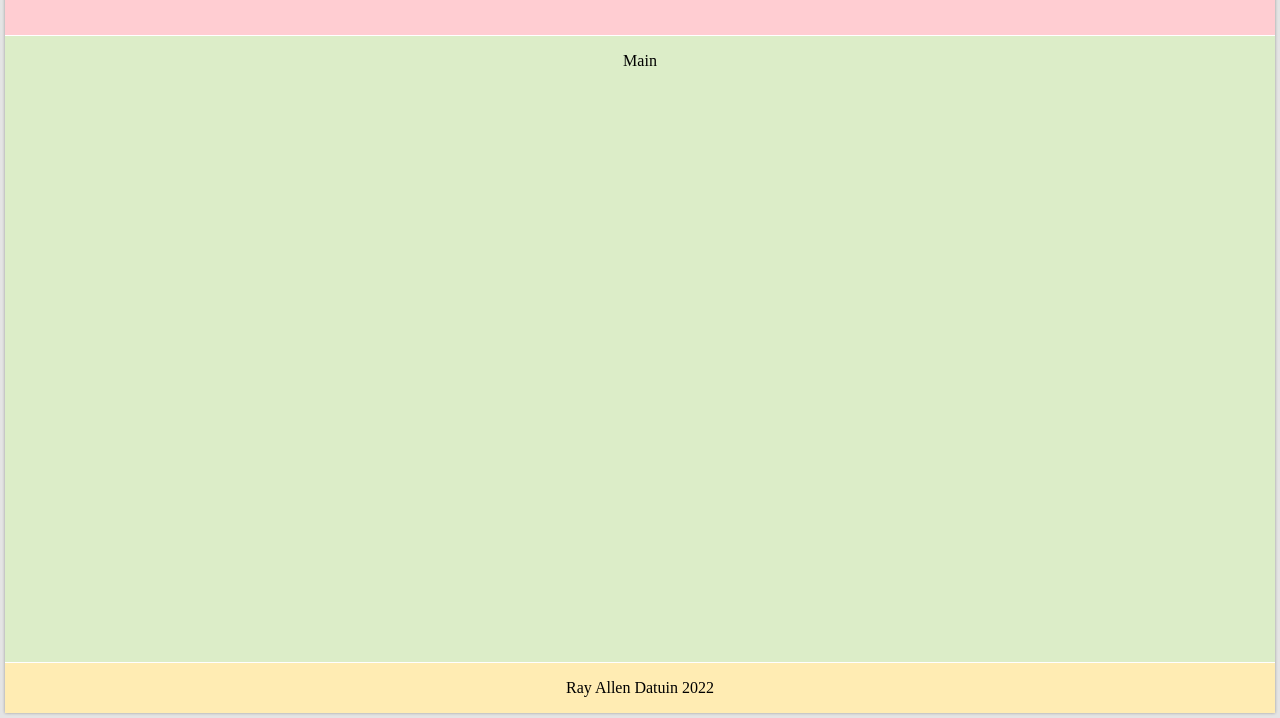
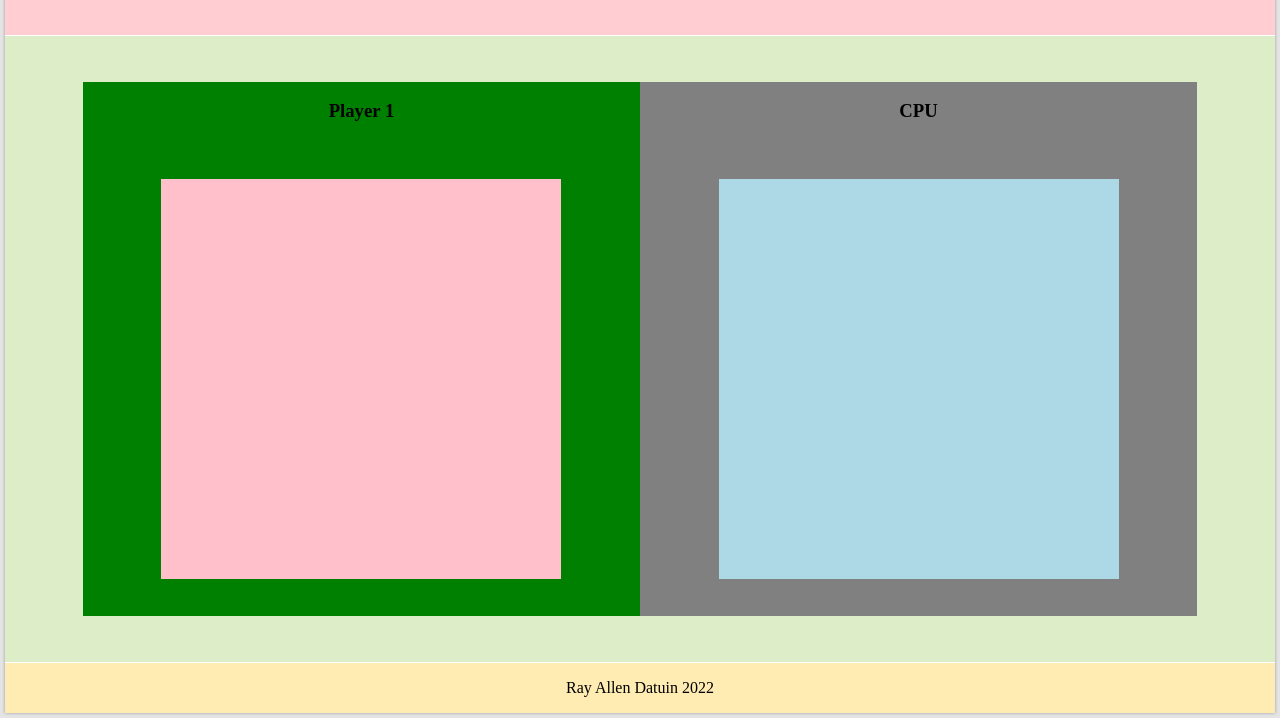
Before and after one commit to rdat5/battleship, a website built with webpack: page dist/index.html in a window 1280 px wide. Shown: the part 82-800 px from the top of the page. Built offline with nearby package versions, Linux system fonts and the light colour scheme.

Commit message:
Add player sections

```diff
--- a/dist/index.html
+++ b/dist/index.html
@@ -13,7 +13,18 @@
         <header class="page-header">
             <h1>Battleship</h1>
         </header>
-        <main class="page-main">Main</main>
+        <main class="page-main">
+            <div class="game-container">
+                <div class="p1Container">
+                    <h3>Player 1</h3>
+                    <div class="p1Board"></div>
+                </div>
+                <div class="p2Container">
+                    <h3>CPU</h3>
+                    <div class="p2Board"></div>
+                </div>
+            </div>
+        </main>
         <footer class="page-footer">Ray Allen Datuin 2022</footer>
     </div>
 </body>
--- a/dist/style.css
+++ b/dist/style.css
@@ -29,6 +29,43 @@ body {
 
 .page-main {
     background-color: #dcedc8;
+    display: flex;
+    justify-content: center;
+    align-items: center;
+}
+.game-container {
+    background-color: red;
+    height: 90%;
+    width: 90%;
+    display: grid;
+    grid-template-columns: 1fr 1fr;
+}
+
+.p1Container, .p2Container {
+    display: grid;
+    grid-template-rows: min-content 1fr;
+    justify-content: center;
+    align-items: center;
+}
+
+.p1Container {
+    background-color: green;
+}
+
+.p2Container {
+    background-color: gray;
+}
+
+.p1Board, .p2Board {
+    width: 50vh;
+    height: 50vh;
+    position: relative;
+}
+.p1Board {
+    background-color: pink;
+}
+.p2Board {
+    background-color: lightblue;
 }
 
 .page-footer {
```
